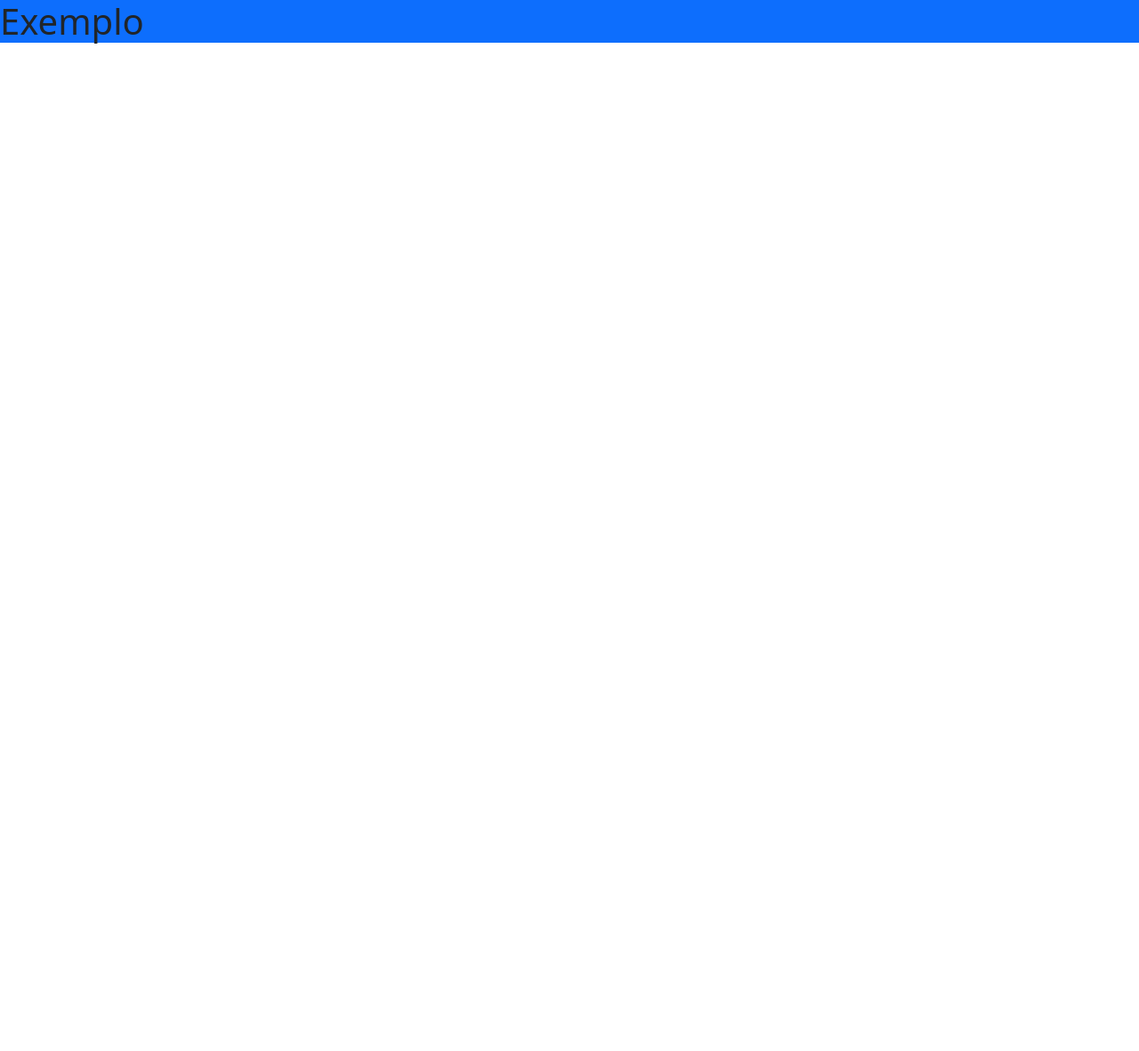
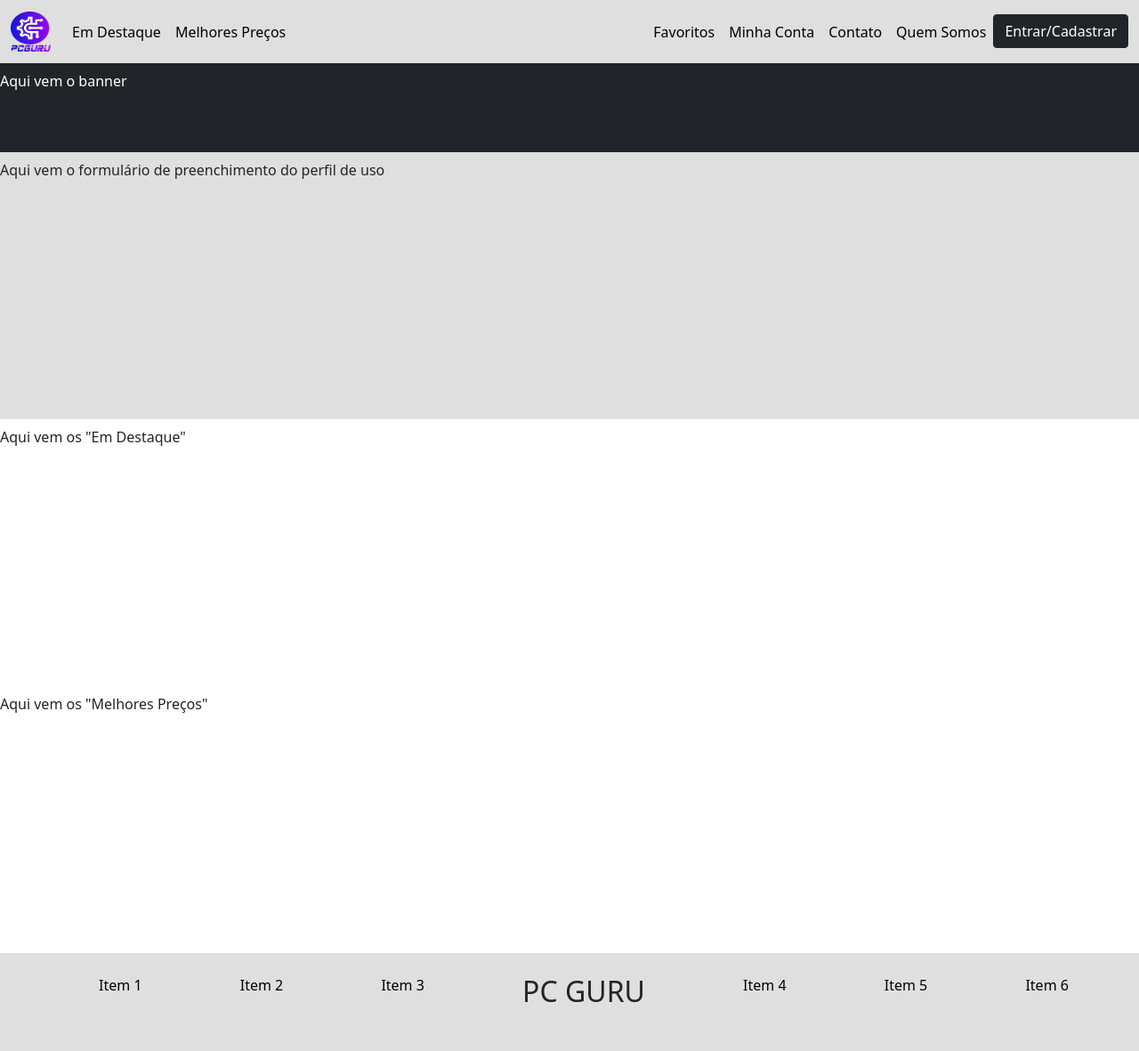
Before and after one commit to RafaelMarotta/pcguru, a plain HTML site: page index.html in a window 1280 px wide. Shown: the whole page at 89% size. Before the commit the page ends 800 px from the top, so only its background shows below. Drawn offline with nearby package versions, Linux system fonts and the light colour scheme.

Commit message:
add template index.html

```diff
--- /dev/null
+++ b/css/index.css
@@ -0,0 +1,40 @@
+.nav-link {
+    color: #000!important;
+    transition: color 0.75s;
+}
+
+.bg-light-dark {
+    background-color: #dfdfdf;
+}
+
+.nav-link:hover {
+    color: #666!important;
+}
+
+.btn {
+    opacity: 1;
+    transition: opacity 1s!important;
+}
+
+.btn:hover {
+    opacity: 0.65;
+}
+
+@media (max-width: 991.98px) {
+    .nav-link {
+        border-bottom: 1px solid rgba(0,0,0,.3)!important;
+    }
+}
+
+.no-border {
+    border: none!important;
+}
+
+ul {
+    list-style-type: none;
+}
+
+a {
+    text-decoration: none!important;
+    color: black!important;
+}
--- a/index.html
+++ b/index.html
@@ -1,17 +1,81 @@
 <!DOCTYPE html>
 <html lang="en">
+
 <head>
     <meta charset="UTF-8">
     <meta http-equiv="X-UA-Compatible" content="IE=edge">
     <meta name="viewport" content="width=device-width, initial-scale=1.0">
+    <link rel="stylesheet" href="css/index.css">
     <link rel="stylesheet" href="bootstrap/css/bootstrap.min.css">
-    <title>Document</title>
+    <link rel="stylesheet" href="https://cdnjs.cloudflare.com/ajax/libs/font-awesome/4.7.0/css/font-awesome.min.css">
+    <title>PC GURU</title>
 </head>
+
 <body>
-    <div class="bg-primary">
-        <h1>Exemplo</h1>
-    </div>
-    <script src="/bootstrap/js/bootstrap.min.js"></script>
+    <nav class="navbar navbar-expand-lg navbar-light bg-light-dark">
+        <div class="container-fluid">
+            <a class="navbar-brand" href="#"><img src="img/logo_pcguru.png" height="45px" alt=""></a>
+            <button class="navbar-toggler" type="button" data-bs-toggle="collapse" data-bs-target="#navbarNav"
+                aria-controls="navbarNav" aria-expanded="false" aria-label="Toggle navigation">
+                <span class="navbar-toggler-icon"></span>
+            </button>
+            <div class="collapse navbar-collapse" id="navbarNav">
+                <ul class="navbar-nav flex-column flex-lg-row flex-wrap bd-navbar-nav">
+                    <li class="nav-item">
+                        <a class="nav-link" href="#destaques">Em Destaque</a>
+                    </li>
+                    <li class="nav-item">
+                        <a class="nav-link" href="#melhores-precos">Melhores Preços</a>
+                    </li>
+                </ul>
+                <ul class="navbar-nav flex-column flex-lg-row flex-wrap ms-md-auto">
+                    <li class="nav-item">
+                        <a class="nav-link" href="#">Favoritos</a>
+                    </li>
+                    <li class="nav-item">
+                        <a class="nav-link" href="#">Minha Conta</a>
+                    </li>
+                    <li class="nav-item">
+                        <a class="nav-link" href="#">Contato</a>
+                    </li>
+                    <li class="nav-item no-border">
+                        <a class="nav-link" href="#">Quem Somos</a>
+                    </li>
+                    <li>
+                        <button class="btn btn-dark text-white mt-2 mt-lg-0">
+                            Entrar/Cadastrar
+                        </button>
+                    </li>
+                </ul>
+            </div>
+        </div>
+    </nav>
+    <main>
+        <section class="bg-dark" style="height: 100px;">
+            <label class="text-white mt-2">Aqui vem o banner</label>
+        </section>
+        <section class="bg-light-dark" style="height:300px;">
+            <label class="mt-2">Aqui vem o formulário de preenchimento do perfil de uso</label>
+        </section>
+        <section id="destaques" class="bg-white" style="height: 300px;">
+            <label class="mt-2">Aqui vem os "Em Destaque"</label>
+        </section>
+        <section class="bg-white" style="height: 300px;">
+            <label id="melhores-precos" class="mt-2">Aqui vem os "Melhores Preços"</label>
+        </section>
+    </main>
+    <footer class="bg-light-dark p-4">
+        <ul class="d-flex flex-row justify-content-around">
+            <a href="#"><li>Item 1</li></a>
+            <a href="#"><li>Item 2</li></a>
+            <a href="#"><li>Item 3</li></a>
+            <h2>PC GURU</h2>
+            <a href="#"><li>Item 4</li></a>
+            <a href="#"><li>Item 5</li></a>
+            <a href="#"><li>Item 6</li></a>
+        </ul>
+    </footer>
+    <script src="bootstrap/js/bootstrap.min.js"></script>
     <script src="https://code.jquery.com/jquery-3.5.0.js"></script>
 </body>
 </html>
```
Also changed, not shown: img/logo_pcguru.png (added).
